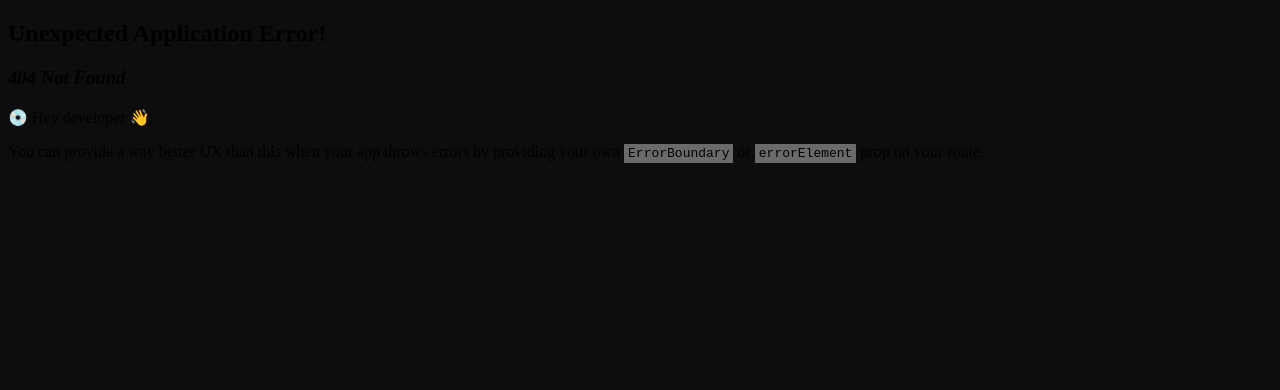
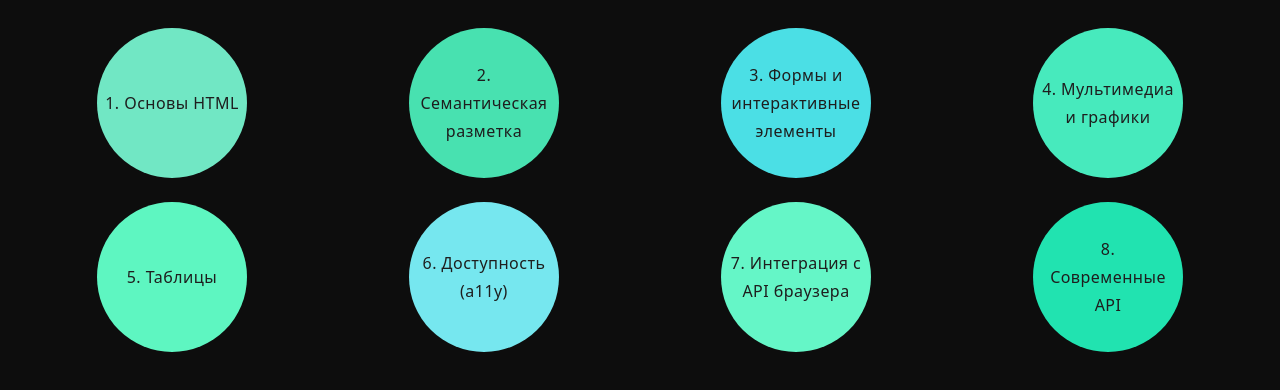
Before and after one commit to RedSquid2212/diploma-frontend, a React (Vite) app in the folder transparent-world/: page /courses/html in a window 1280 px wide. Before the commit this address had no page. Shown: the top 390 px of the page. Built offline with nearby package versions, Linux system fonts and the light colour scheme; a web font is replaced by a local one.

Commit message:
Добавила страницу с темами HTML

```diff
--- a/transparent-world/src/main.tsx
+++ b/transparent-world/src/main.tsx
@@ -6,6 +6,7 @@ import { StartPage } from './pages/StartPage/StartPage.tsx';
 import { CoursesPage } from './pages/CoursesPage/CoursesPage.tsx';
 import { JavaScriptThemesPage } from './pages/JavaScriptThemesPage/JavaScriptThemesPage.tsx';
 import { CssThemesPage } from './pages/CssThemesPage/CssThemesPage.tsx';
+import { HtmlThemesPage } from './pages/HtmlThemesPage/HtmlThemesPage.tsx';
 
 const router = createBrowserRouter([
   {
@@ -24,6 +25,10 @@ const router = createBrowserRouter([
     path: '/courses/css',
     element: <CssThemesPage />,
   },
+  {
+    path: '/courses/html',
+    element: <HtmlThemesPage />,
+  },
 ]);
 
 createRoot(document.getElementById('root')!).render(
--- /dev/null
+++ b/transparent-world/src/pages/HtmlThemesPage/HtmlThemesPage.tsx
@@ -0,0 +1,13 @@
+import { FC, memo } from 'react';
+import { ThemesGrid } from '../../components/ThemesGrid/ThemesGrid';
+import { htmlThemes } from '../../mocks/htmlThemes';
+
+const HtmlThemesPageComponent: FC = () => {
+    return (
+        <div>
+            <ThemesGrid themes={htmlThemes} />
+        </div>
+    );
+};
+
+export const HtmlThemesPage = memo(HtmlThemesPageComponent);
```
